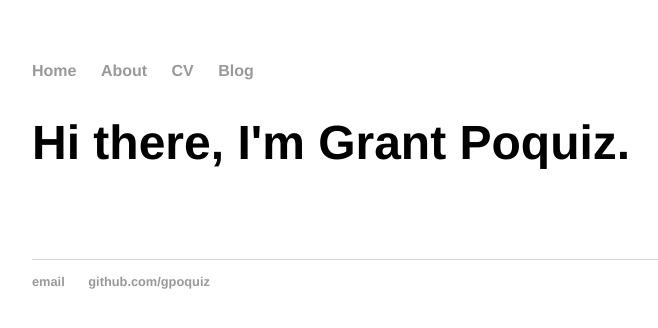
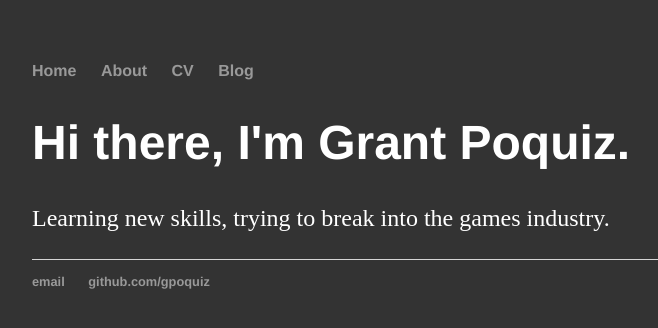
Before and after one commit to gpoquiz/gpoquiz.github.io, a Jekyll site: the page built from index.html, in a window 1280 px wide. Shown: the top 328 px of the page, without its empty margins (160-818 px from the left). Built offline with Jekyll 4.4.1, drawn with Linux system fonts in a browser that asks for light colours.

Commit message:
updating main.css

```diff
--- a/css/main.css
+++ b/css/main.css
@@ -1,11 +1,11 @@
-body { margin: 60px auto; width: 70%; background-color: #333333 color: #FFFFFF}
+body { margin: 60px auto; width: 70%; background-color: #333; color: #FFF}
 
 a { text-decoration: none; color: #999; }
 a:hover { text-decoration: underline; }
 
-p, ul { font-size: 1.5em; line-height: 1.4em; color: #FFFFFF; }
+p, ul { font-size: 1.5em; line-height: 1.4em; color: #FFF; }
 
-h1, h2, h3, h4 { font-family: 'Helvetica', 'Arial', 'Sans-Serif'; }
+h1, h2, h3, h4 { font-family: 'Helvetica', 'Arial', 'Sans-Serif'; color: #FFF}
 h1 { font-size: 3em;  }
 h2 { font-size: 2.7em; }
 h3 { font-size: 2.3em; }
```
